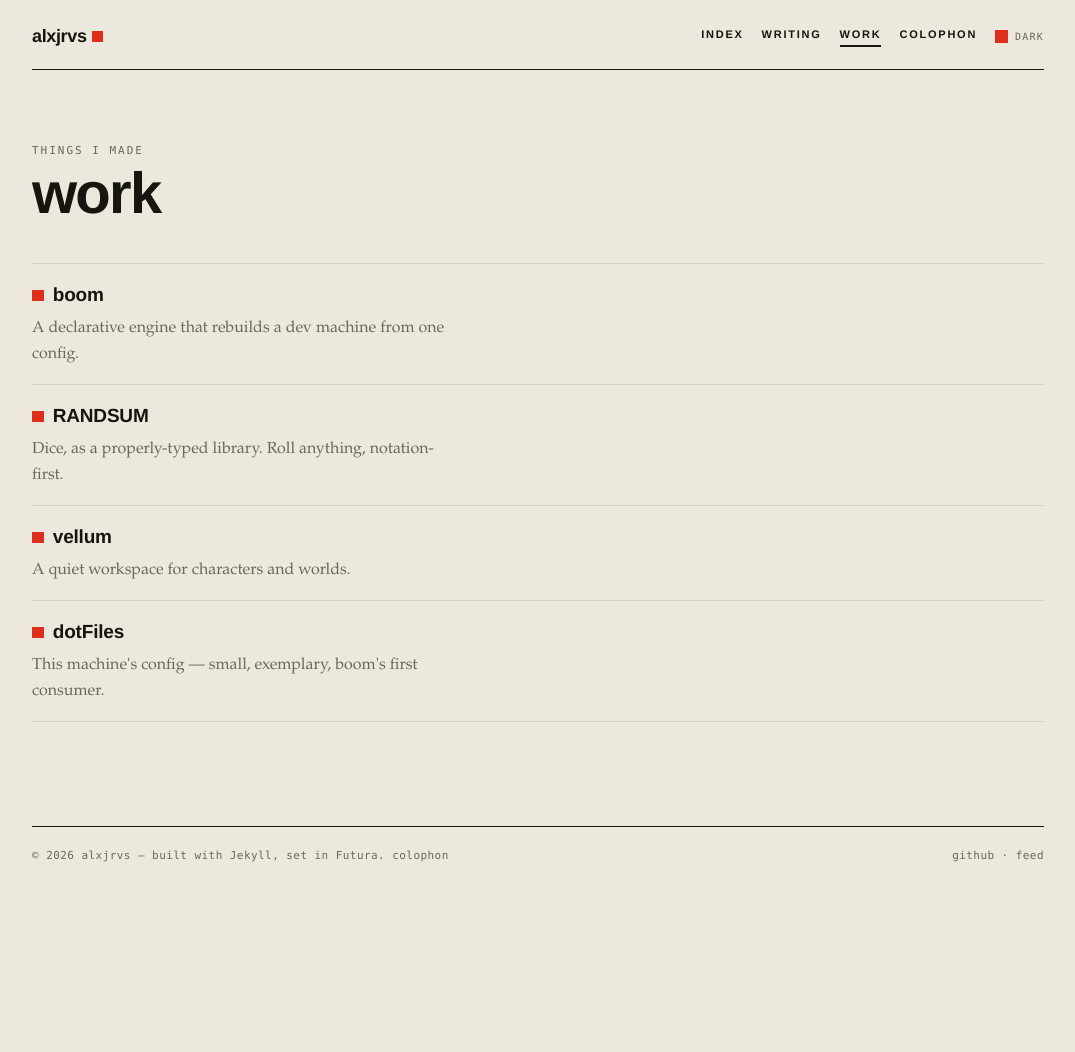
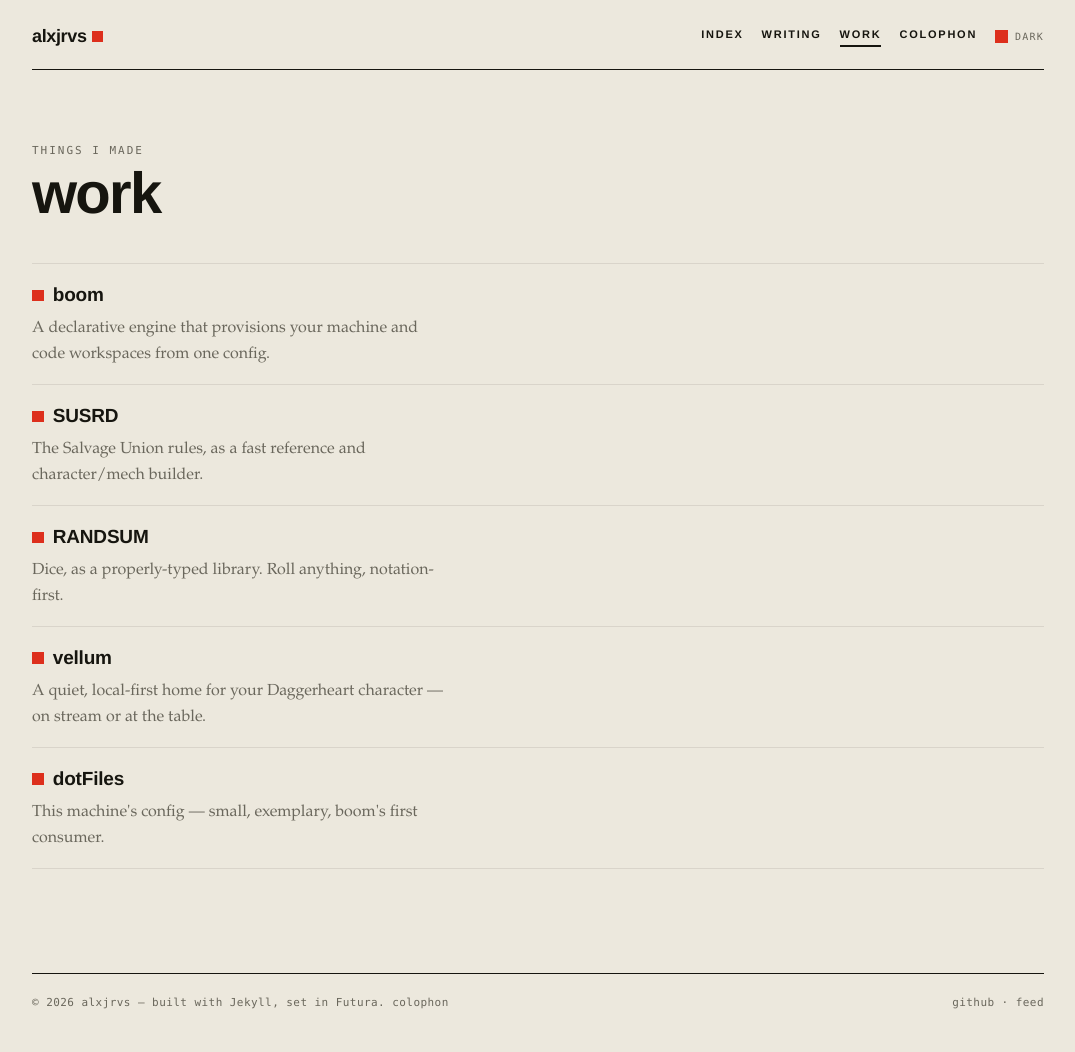
Before and after one commit to alxjrvs/alxjrvs.github.io, a Jekyll site: the page built from work/index.html, in a window 1280 px wide. Shown: the whole page, without its empty margins (102-1177 px from the left). Built offline with Jekyll 4.4.1, drawn with Linux system fonts in a browser that asks for light colours; before the commit the page ends 905 px from its top, so only the background shows below that.

Commit message:
Add SUSRD; fix vellum/RANDSUM links and boom/vellum copy
Copy review of the "things i made" projects list:

- Add SUSRD (Salvage Union SRD + character/mech builder) at #2,
  linking to the live app salvageunion.io.
- vellum: link pointed at the bare profile (github.com/alxjrvs) —
  retarget to the actual repo; rewrite blurb to name what it is
  (a local-first Daggerheart character-sheet overlay).
- RANDSUM: link pointed at the org landing (a wall of legacy repos) —
  retarget to the flagship RANDSUM/randsum the blurb describes.
- boom: blurb predated its "workspace manager" scope — now mentions
  code workspaces, matching the repo.

Co-Authored-By: alxjrvs <alxjrvs@gmail.com>
Claude-Session: https://claude.ai/code/session_01Xbu7BHFeHtPSkTEuyeq5hn

```diff
--- a/_config.yml
+++ b/_config.yml
@@ -35,14 +35,17 @@ nav:
 # ── the "things i made" list (rendered on / and /work/) ─
 projects:
   - name: boom
-    blurb: A declarative engine that rebuilds a dev machine from one config.
+    blurb: A declarative engine that provisions your machine and code workspaces from one config.
     url: https://github.com/alxjrvs/boom
+  - name: SUSRD
+    blurb: The Salvage Union rules, as a fast reference and character/mech builder.
+    url: https://salvageunion.io
   - name: RANDSUM
     blurb: Dice, as a properly-typed library. Roll anything, notation-first.
-    url: https://github.com/RANDSUM
+    url: https://github.com/RANDSUM/randsum
   - name: vellum
-    blurb: A quiet workspace for characters and worlds.
-    url: https://github.com/alxjrvs
+    blurb: A quiet, local-first home for your Daggerheart character — on stream or at the table.
+    url: https://github.com/alxjrvs/vellum
   - name: dotFiles
     blurb: This machine's config — small, exemplary, boom's first consumer.
     url: https://github.com/alxjrvs/dotFiles
```
